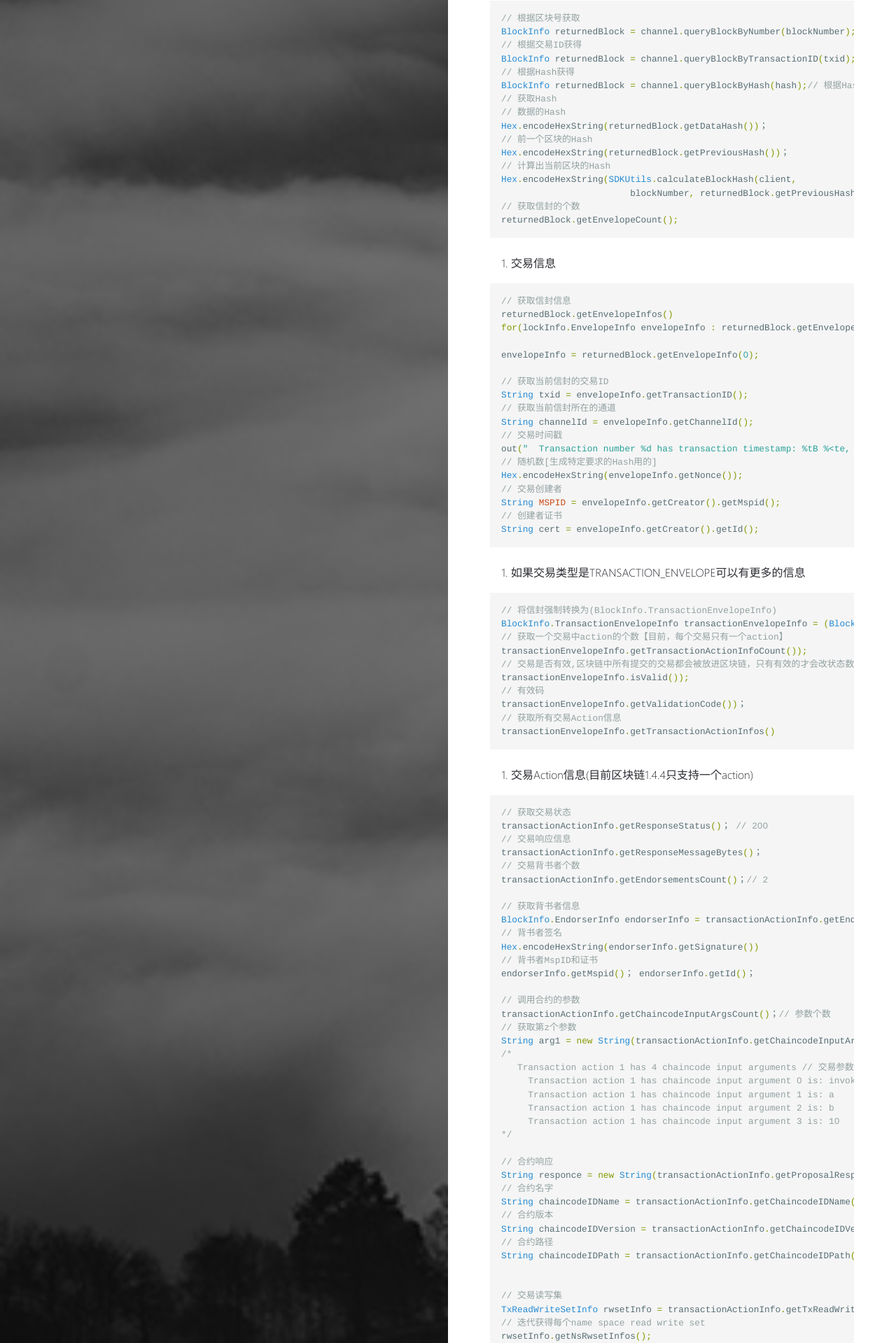
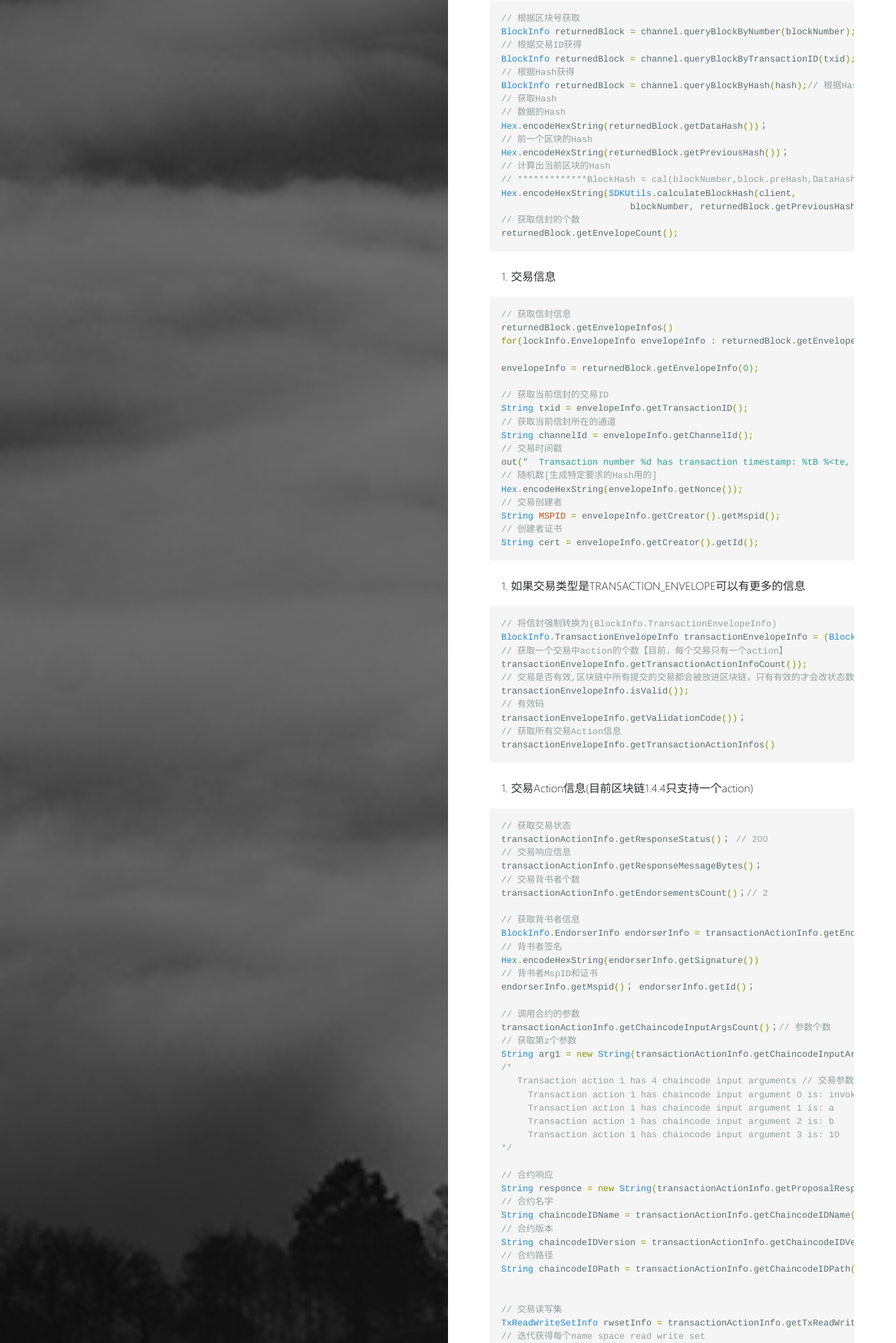
Before and after one commit to Maple-Chan/Maple-Chan.github.io, a Jekyll site: the page built from _posts/2020-07-15-Fabric的区块信息.md, in a window 1280 px wide. Shown: the part 648-2567 px from the top of the page at 70% size. Built offline with Jekyll 4.4.1, drawn with Linux system fonts in a browser that asks for light colours; some of the changed text lies outside the part shown.

Commit message:
"补充区块Hash计算中文说明"

```diff
--- a/_posts/2020-07-15-Fabric的区块信息.md
+++ b/_posts/2020-07-15-Fabric的区块信息.md
@@ -37,6 +37,7 @@ Hex.encodeHexString(returnedBlock.getDataHash())；
 // 前一个区块的Hash
 Hex.encodeHexString(returnedBlock.getPreviousHash())；
 // 计算出当前区块的Hash
+// *************BlockHash = cal(blockNumber,block.preHash,DataHash)*****************
 Hex.encodeHexString(SDKUtils.calculateBlockHash(client,
                         blockNumber, returnedBlock.getPreviousHash(), returnedBlock.getDataHash()));
 // 获取信封的个数
```
